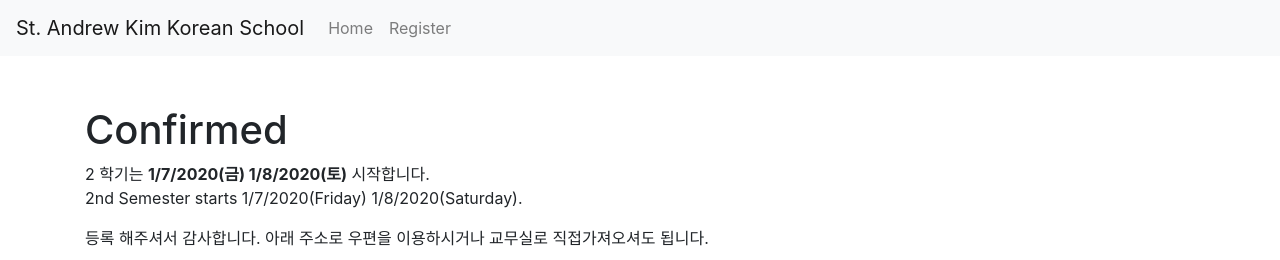
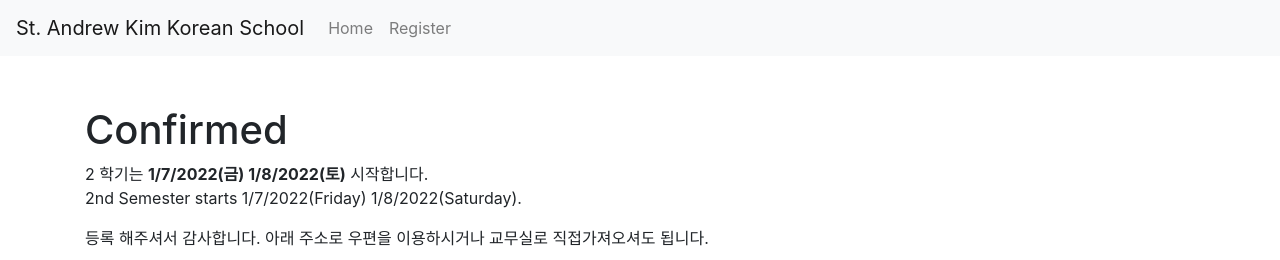
Before and after one commit to koreanschool/registration_app, a React (Create React App) app: page /confirmation in a window 1280 px wide. Shown: the top 260 px of the page. Built offline with nearby package versions, Linux system fonts and the light colour scheme; what stein-js-client would draw is missing.

Commit message:
Update Confirmation.js

```diff
--- a/src/pages/Confirmation.js
+++ b/src/pages/Confirmation.js
@@ -5,8 +5,8 @@
   return (
     <Container style={{marginTop:'50px'}}>
         <h1>Confirmed</h1>
-        <p> 2 학기는 <strong>1/7/2020(금) 1/8/2020(토)</strong> 시작합니다.
-        <br/> 2nd Semester starts 1/7/2020(Friday) 1/8/2020(Saturday).</p>
+        <p> 2 학기는 <strong>1/7/2022(금) 1/8/2022(토)</strong> 시작합니다.
+        <br/> 2nd Semester starts 1/7/2022(Friday) 1/8/2022(Saturday).</p>
 
         <p>등록 해주셔서 감사합니다. 아래 주소로 우편을 이용하시거나 교무실로 직접가져오셔도 됩니다.
         </p>
```
